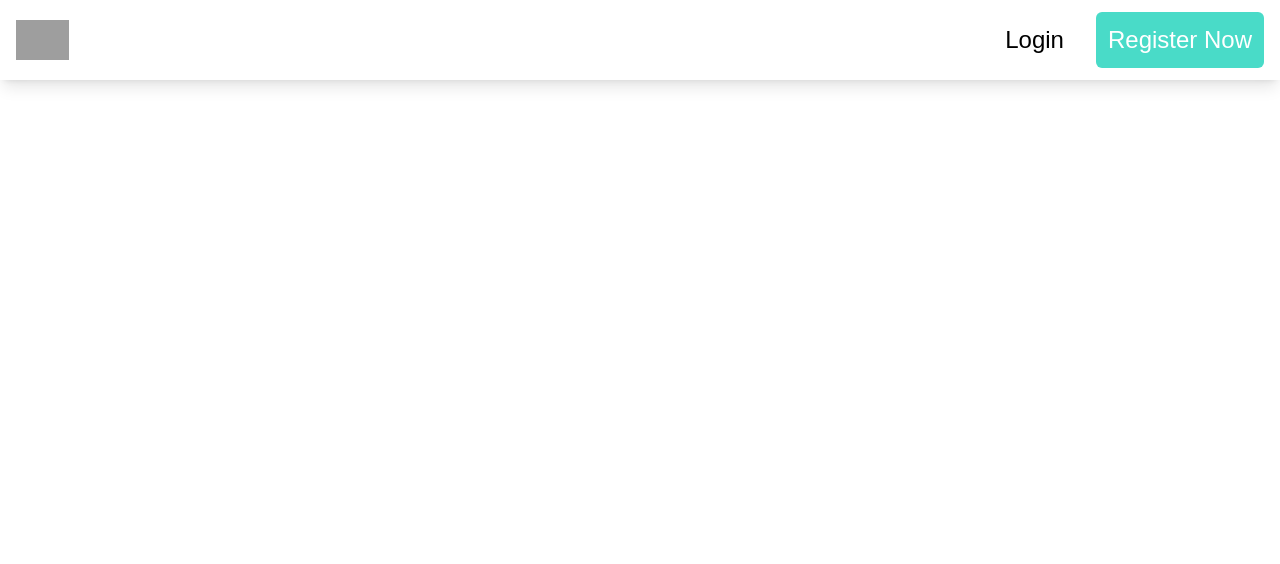
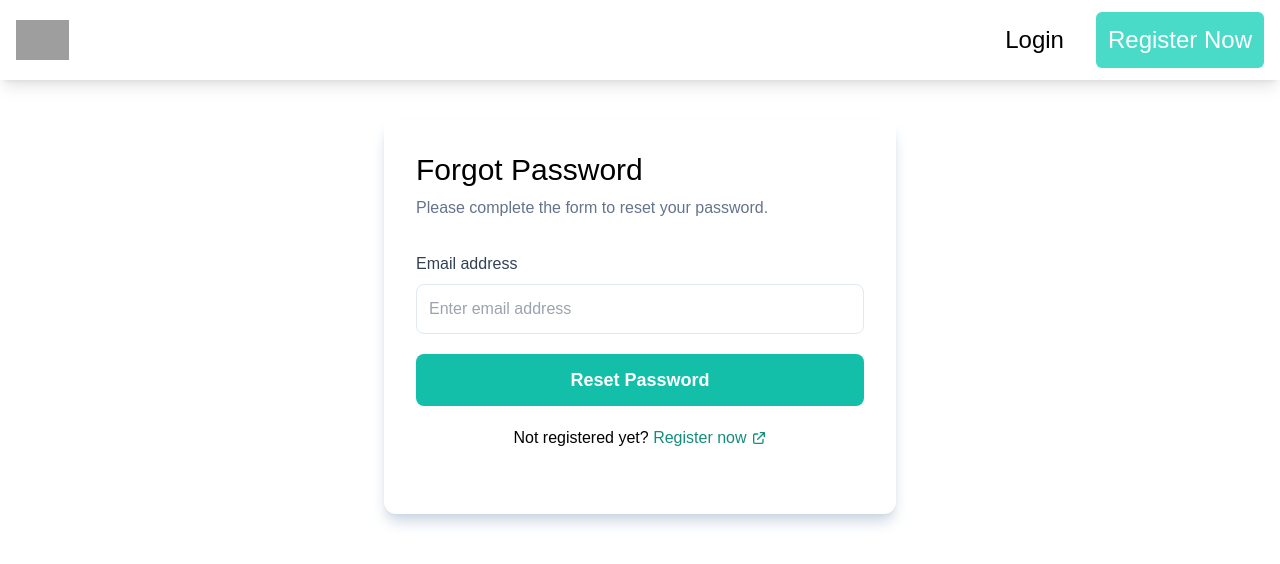
Before and after one commit to formascholar0007/FormaScholar, a React (Vite) app in the folder frontend/: page /resetPassword in a window 1280 px wide. Before the commit this address had no page. Shown: the top 564 px of the page. Built offline with nearby package versions, Linux system fonts and the light colour scheme; grey boxes are pictures that could not be loaded; a web font is replaced by a local one.

Commit message:
Forgot password testing

```diff
--- a/frontend/src/App.jsx
+++ b/frontend/src/App.jsx
@@ -2,6 +2,7 @@ import { BrowserRouter as Router, Routes, Route } from "react-router-dom";
 import AdditionalInfo from "./auth/AdditionalInfo";
 import LoginForm from "./auth/LoginForm";
 import Registrationform from "./auth/Registrationform";
+import ForgetPassword from "./auth/ForgetPassword";
 import Navbar from "./component/Navbar";
 import Home from "./pages/Home";
 
@@ -19,6 +20,8 @@ function App() {
           <Route path="/registration" element={<Registrationform />} />
           <Route path="/loginform" element={<LoginForm />} />
           <Route path="/additionalInfo" element={<AdditionalInfo />} />
+          <Route path="/forgetPassword" element={<ForgetPassword />} />
+          <Route path="/resetPassword" element={<ForgetPassword />} />
         </Routes>
       </Router>
     </>
--- /dev/null
+++ b/frontend/src/auth/ForgetPassword.jsx
@@ -0,0 +1,160 @@
+import React, { useState } from "react";
+import { NavLink, useNavigate } from "react-router-dom";
+
+function ForgetPassword() {
+  const [resetEmail, setResetEmail] = useState("");
+  const [isLoading, setIsLoading] = useState(false);
+  const [resetSuccess, setResetSuccess] = useState(false);
+  const [errorMessage, setErrorMessage] = useState("");
+  const navigate = useNavigate();
+
+  async function handleSubmit(e) {
+    e.preventDefault();
+
+    const emailRegex = /^[^\s@]+@[^\s@]+\.[^\s@]+$/;
+    if (!emailRegex.test(resetEmail)) {
+      setErrorMessage("Please enter a valid email address.");
+      return;
+    }
+
+    setIsLoading(true);
+    setErrorMessage("");
+
+    try {
+      const response = await fetch("http://localhost:3000/api/auth/forgotPassword", {
+        method: "POST",
+        headers: {
+          "Content-Type": "application/json",
+        },
+        body: JSON.stringify({ email: resetEmail }),
+      });
+
+      const data = await response.json();
+
+      if (response.ok) {
+        setResetSuccess(true);
+        setTimeout(() => {
+          navigate("/loginform"); // Navigate to the login page after 4 seconds
+        }, 4000);
+      } else {
+        setErrorMessage(data.message || "Something went wrong.");
+      }
+    } catch (error) {
+      console.error("Error resetting password:", error);
+      setErrorMessage("An error occurred while resetting password.");
+    }
+    setIsLoading(false);
+  }
+  const handleCloseError = () => {
+    setErrorMessage("");
+  };
+  return (
+    <section className="max-w-lg mx-auto my-10 bg-white p-8 rounded-xl shadow-lg shadow-slate-300 font-Alice">
+      <h1 className="lg:text-3xl text-2xl font-medium">Forgot Password</h1>
+      <p className="text-slate-500 mt-2">
+        Please complete the form to reset your password.
+      </p>
+
+      <form className="my-8" onSubmit={handleSubmit}>
+        <div className="flex flex-col space-y-5">
+          <label htmlFor="resetEmail">
+            <p className="font-medium text-slate-700 pb-2">Email address</p>
+            <input
+              id="resetEmail"
+              name="resetEmail"
+              type="email"
+              value={resetEmail}
+              onChange={(e) => setResetEmail(e.target.value)}
+              className="w-full py-3 border border-slate-200 rounded-lg px-3 focus:outline-none focus:border-slate-500 hover:shadow"
+              placeholder="Enter email address"
+            />
+          </label>
+
+          <button
+            type="submit"
+            className="w-full py-3 font-semibold text-lg text-white hover:text-black bg-[#13bfa8] hover:bg-[#148d7c] rounded-lg border-[#148d7c] hover:shadow inline-flex space-x-2 items-center justify-center"
+            disabled={isLoading}
+          >
+            {isLoading ? (
+              <svg
+                xmlns="http://www.w3.org/2000/svg"
+                fill="none"
+                viewBox="0 0 24 24"
+                strokeWidth="1.5"
+                stroke="currentColor"
+                className="w-6 h-6 animate-spin"
+              >
+                <path
+                  strokeLinecap="round"
+                  strokeLinejoin="round"
+                  d="M15.75 5.25a3 3 0 013 3m3 0a6 6 0 01-7.029 5.912c-.563-.097-1.159.026-1.563.43L10.5 17.25H8.25v2.25H6v2.25H2.25v-2.818c0-.597.237-1.17.659-1.591l6.499-6.499c.404-.404.527-1 .43-1.563A6 6 0 1121.75 8.25z"
+                />
+              </svg>
+            ) : (
+              <span>Reset Password</span>
+            )}
+          </button>
+          <p className="text-center">
+            Not registered yet?{" "}
+            <NavLink
+              to="/registration"
+              className="text-[#148d7c] font-medium inline-flex space-x-1 items-center"
+            >
+              <span>Register now </span>
+              <span>
+                <svg
+                  xmlns="http://www.w3.org/2000/svg"
+                  className="h-4 w-4"
+                  fill="none"
+                  viewBox="0 0 24 24"
+                  stroke="currentColor"
+                  strokeWidth="2"
+                >
+                  <path
+                    strokeLinecap="round"
+                    strokeLinejoin="round"
+                    d="M10 6H6a2 2 0 00-2 2v10a2 2 0 002 2h10a2 2 0 002-2v-4M14 4h6m0 0v6m0-6L10 14"
+                  />
+                </svg>
+              </span>
+            </NavLink>
+          </p>
+        </div>
+        <div className={`$${errorMessage ? " " : "opacity-0"}`}>
+          {errorMessage && (
+            <div
+              className="animate-pulse bg-red-200 border-2 border-red-700 text-black px-4 py-3 rounded relative top-[10px]  lg:relative lg:top-[10px]"
+              role="alert"
+            >
+              <strong className="font-bold">OPPS!: </strong>
+              <span className="block sm:inline">{errorMessage}</span>
+              <span
+                className="absolute top-0 bottom-0 right-0 px-4 py-3 cursor-pointer"
+                onClick={handleCloseError}
+              >
+                <svg
+                  className="fill-current h-6 w-6 text-red-500"
+                  role="button"
+                  xmlns="http://www.w3.org/2000/svg"
+                  viewBox="0 0 20 20"
+                >
+                  <title>Close</title>
+                  <path d="M14.348 14.849a1.2 1.2 0 0 1-1.697 0L10 11.819l-2.651 3.029a1.2 1.2 0 1 1-1.697-1.697l2.758-3.15-2.759-3.152a1.2 1.2 0 1 1 1.697-1.697L10 8.183l2.651-3.031a1.2 1.2 0 1 1 1.697 1.697l-2.758 3.152 2.758 3.15a1.2 1.2 0 0 1 0 1.698z" />
+                </svg>
+              </span>
+            </div>
+          )}
+          {/* Success box */}
+          {resetSuccess && (
+            <div className="bg-teal-100 border-l-4 border-teal-500 text-teal-900 shadow-lg p-4">
+              <p className="font-bold">Reset Email sent successfully!</p>
+              <p>Check your email for reset password link.</p>
+            </div>
+          )}
+        </div>
+      </form>
+    </section>
+  );
+}
+
+export default ForgetPassword;
--- a/frontend/src/auth/LoginForm.jsx
+++ b/frontend/src/auth/LoginForm.jsx
@@ -113,7 +113,7 @@ function LoginForm() {
                 </label>
                 <div className="text-sm">
                   <NavLink
-                    to="#"
+                    to="/forgetPassword"
                     className="font-semibold text-[#009c86] hover: hover:text-[#49dbc8]"
                   >
                     Forgot Password?
```
